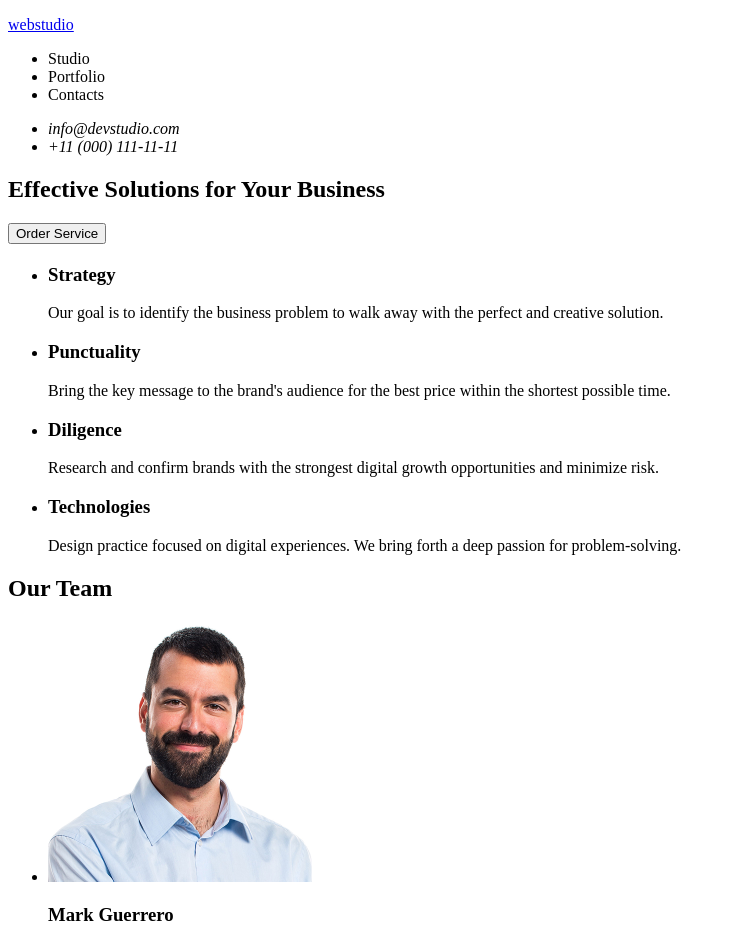
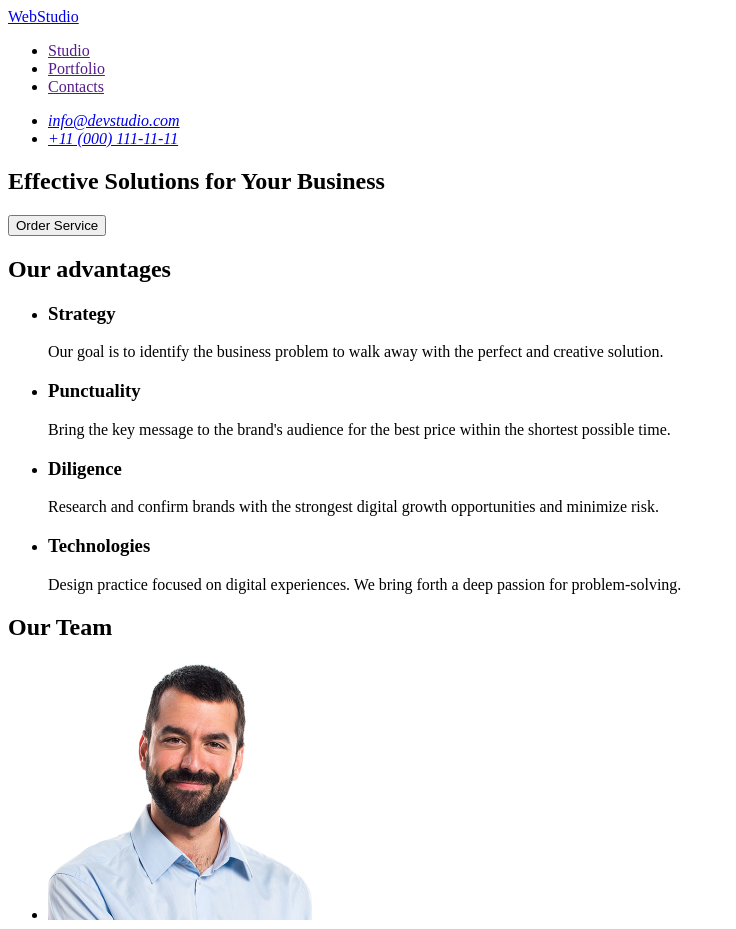
Before and after one commit to BonVita05/goit-markup-hw-01, a plain HTML site: page index.html in a window 1280 px wide. Shown: the top 929 px of the page, without its empty margins (0-736 px from the left). Drawn offline with Linux system fonts and the light colour scheme.

Commit message:
update index html

```diff
--- a/index.html
+++ b/index.html
@@ -7,20 +7,18 @@
 </head>
 <body>
     <header>
-        <p>
-            <a href="/index.html">webstudio</a>
-        </p>
         <nav>
+            <a href="./index.html">WebStudio</a>
             <ul>
-                <li><a href=""></a>Studio</li>
-                <li><a href=""></a>Portfolio</li>
-                <li><a href=""></a>Contacts</li>
+                <li><a href="">Studio</a></li>
+                <li><a href="">Portfolio</a></li>
+                <li><a href="">Contacts</a></li>
             </ul>
         </nav>
         <address>
             <ul>
-                <li><a href="mailto:info@devstudio.com"></a>info@devstudio.com</li>
-                <li><a href="tel:+110001111111"></a>+11 (000) 111-11-11</li>
+                <li><a href="mailto:info@devstudio.com">info@devstudio.com</a></li>
+                <li><a href="tel:+110001111111">+11 (000) 111-11-11</a></li>
             </ul>
         </address>
     </header>
@@ -30,7 +28,7 @@
             <button type="button">Order Service</button>
         </section>
         <section>
-        <h2></h2>
+        <h2>Our advantages</h2>
         <ul>
             <li>
                 <h3>Strategy</h3>
@@ -78,9 +76,7 @@
         </section>
     </main>
     <footer>
-        <p>
-            <a href="/index.html">webstudio</a>
-        </p>
+            <a href="./index.html">WebStudio</a>
         <p>Increase the flow of customers and sales for your business with digital marketing & growth solutions.</p>
     </footer>
 </body>
```
